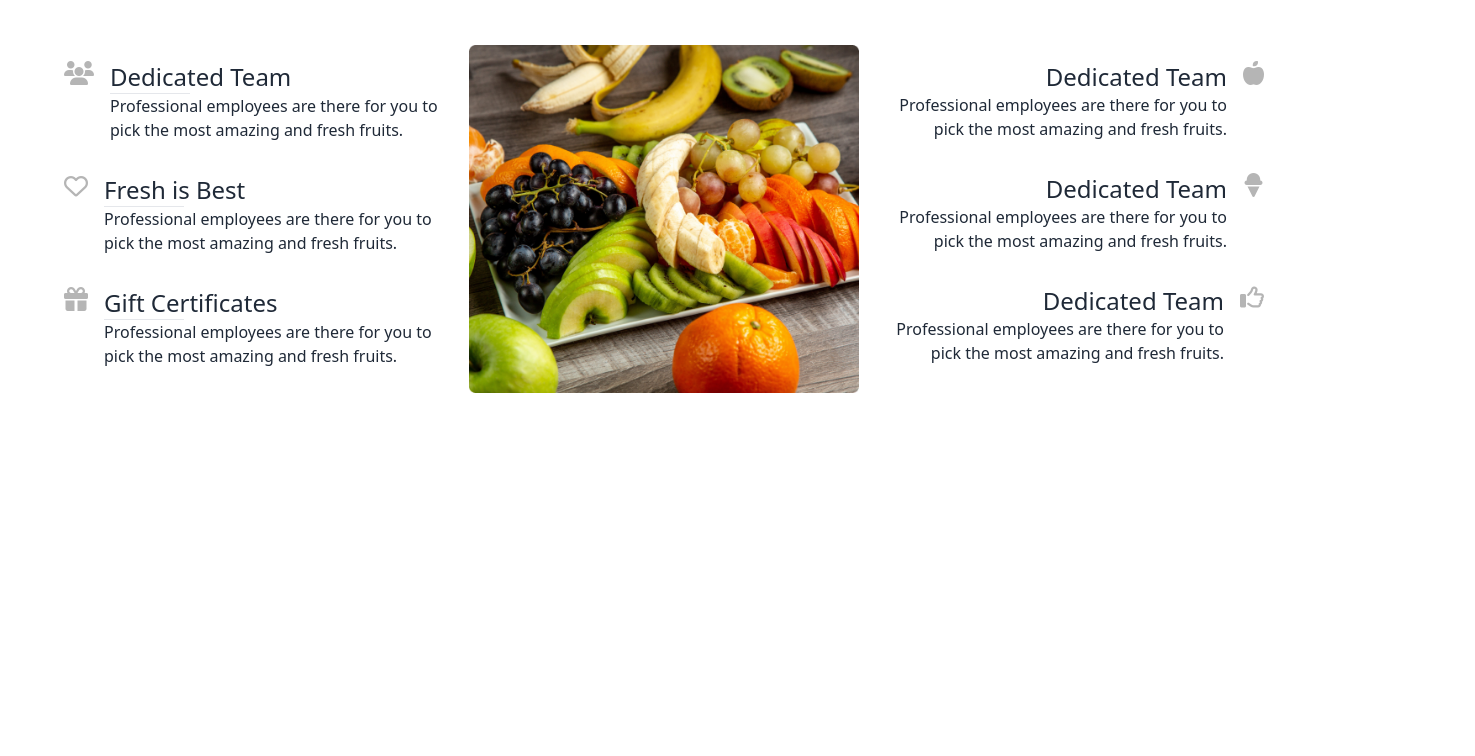
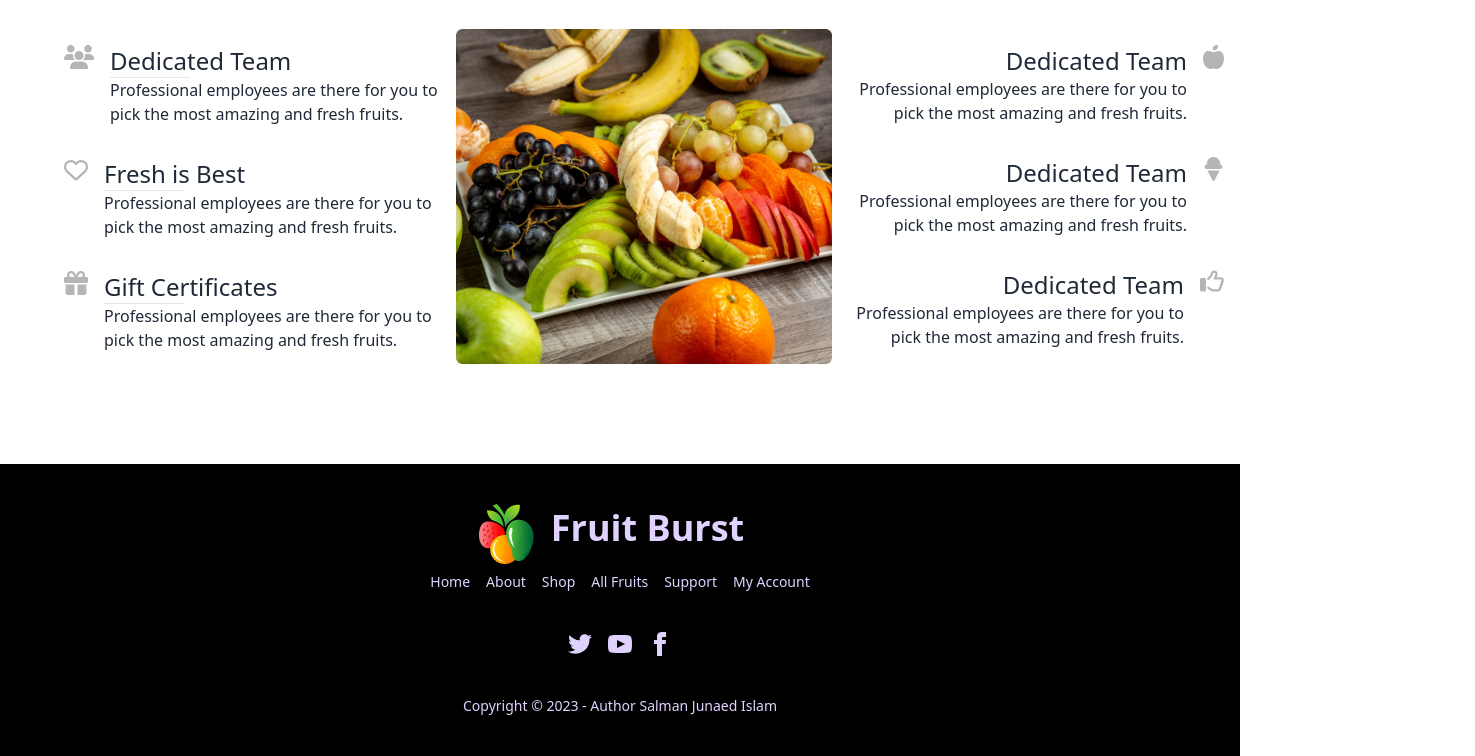
Before and after one commit to SalmanJunaed/fruit-brust, a website: page index.html in a window 1280 px wide. Shown: the part 2414-3170 px from the top of the page, 1475 px wide, since content can reach past the window. Before the commit the page ends 2903 px from the top, so only its background shows below. Drawn offline with nearby package versions, Linux system fonts and the light colour scheme.

Commit message:
footer is done properly , now need to fix why choice us

```diff
--- a/index.html
+++ b/index.html
@@ -32,7 +32,7 @@
     <script src="https://kit.fontawesome.com/68315f9301.js" crossorigin="anonymous"></script>
 
 </head>
-<body class="container font-lato w-[1140]">
+<body class="container font-lato w-[1240px]">
     <header>
         <!-- Nav bar -->
         <nav class=" mt-5 ml-8">
@@ -45,8 +45,8 @@
                         <li><a>Shop</a></li>
                         <li><a>All fruits</a></li>
                     </ul>
-                        <img src="images/logo.png" class="md:invisible" alt="">
-                    <a class=" md:invisible btn btn-ghost normal-case text-xl ">Fruit Burst</a>
+                    <img src="images/logo.png" class="md:invisible w-4" alt="">
+                    <a class=" md:invisible btn btn-ghost normal-case text-2xl ">Fruit Burst</a>
                 </div>
                 <!-- Nav Middle part -->
                 <div class="navbar-center ">
@@ -618,8 +618,33 @@
             </div>
         </section>
     </main>
-    <footer>
+    <!-- this is footer section -->
+    <footer class="footer footer-center p-10 bg-black text-primary-content">
+        <div>
+            <div class="flex flex-row">
+                <img src="images/logo.png" alt="">
+                <a class=" btn btn-ghost normal-case text-4xl ">Fruit Burst</a>
+            </div>
+            <ul class="list-none pointer-events-auto flex flex-row gap-4">
+                <li>Home</li>
+                <li>About</li>
+                <li>Shop</li>
+                <li>All Fruits</li>
+                <li>Support</li>
+                <li>My Account</li>
+            </ul>
 
+        </div>
+        <div>
+            <div class="grid grid-flow-col gap-4">
+                <a><svg xmlns="http://www.w3.org/2000/svg" width="24" height="24" viewBox="0 0 24 24" class="fill-current"><path d="M24 4.557c-.883.392-1.832.656-2.828.775 1.017-.609 1.798-1.574 2.165-2.724-.951.564-2.005.974-3.127 1.195-.897-.957-2.178-1.555-3.594-1.555-3.179 0-5.515 2.966-4.797 6.045-4.091-.205-7.719-2.165-10.148-5.144-1.29 2.213-.669 5.108 1.523 6.574-.806-.026-1.566-.247-2.229-.616-.054 2.281 1.581 4.415 3.949 4.89-.693.188-1.452.232-2.224.084.626 1.956 2.444 3.379 4.6 3.419-2.07 1.623-4.678 2.348-7.29 2.04 2.179 1.397 4.768 2.212 7.548 2.212 9.142 0 14.307-7.721 13.995-14.646.962-.695 1.797-1.562 2.457-2.549z"></path></svg></a>
+                <a><svg xmlns="http://www.w3.org/2000/svg" width="24" height="24" viewBox="0 0 24 24" class="fill-current"><path d="M19.615 3.184c-3.604-.246-11.631-.245-15.23 0-3.897.266-4.356 2.62-4.385 8.816.029 6.185.484 8.549 4.385 8.816 3.6.245 11.626.246 15.23 0 3.897-.266 4.356-2.62 4.385-8.816-.029-6.185-.484-8.549-4.385-8.816zm-10.615 12.816v-8l8 3.993-8 4.007z"></path></svg></a>
+                <a><svg xmlns="http://www.w3.org/2000/svg" width="24" height="24" viewBox="0 0 24 24" class="fill-current"><path d="M9 8h-3v4h3v12h5v-12h3.642l.358-4h-4v-1.667c0-.955.192-1.333 1.115-1.333h2.885v-5h-3.808c-3.596 0-5.192 1.583-5.192 4.615v3.385z"></path></svg></a>
+            </div>
+        </div>
+        <div>
+            <p>Copyright © 2023 - Author Salman Junaed Islam</p>
+        </div>
     </footer>
 </body>
 </html>
```
